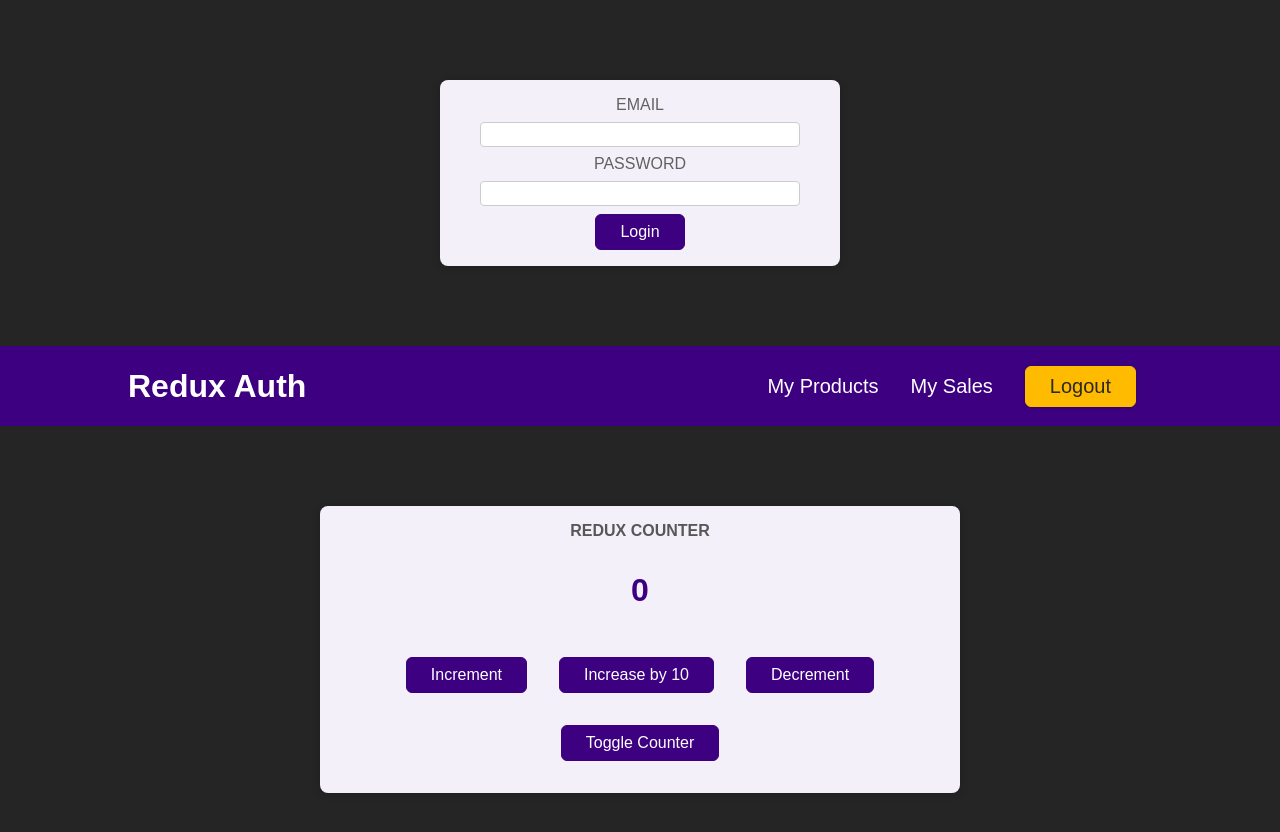
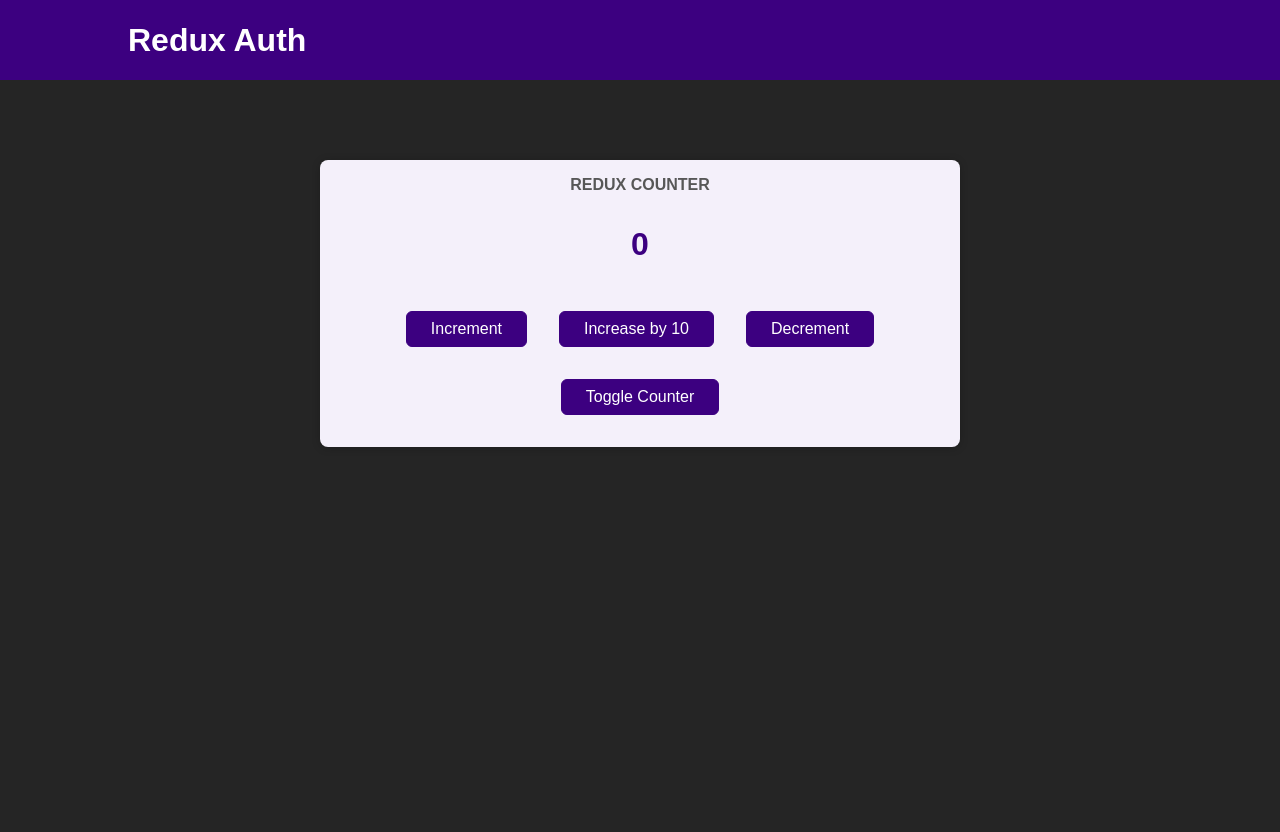
Before and after one commit to Practice-SpencerTower/redux-rcg, a React (Create React App) app: page / in a window 1280 px wide. Shown: the top 832 px of the page. After the commit the page ends 800 px from the top, so only its background shows below. Built offline with nearby package versions, Linux system fonts and the light colour scheme.

Commit message:
adds conditional rendering for auth form and header

```diff
--- a/src/App.js
+++ b/src/App.js
@@ -1,11 +1,14 @@
 import Counter from './components/Counter';
 import Header from './components/Header';
 import Auth from './components/Auth';
+import { useSelector } from 'react-redux';
+import { authActions } from './store';
 
 function App() {
+    const isAuthenticated = useSelector((state) => state.isAuthenticated);
     return (
         <>
-            <Auth />
+            {isAuthenticated && <Auth />}
             <Header />
             <Counter />
         </>
--- a/src/components/Header.js
+++ b/src/components/Header.js
@@ -1,21 +1,31 @@
 import classes from './Header.module.css';
+import { authActions } from '../store';
+import { useDispatch, useSelector } from 'react-redux';
 
 const Header = () => {
+    const dispatch = useDispatch;
+    const isAuthenticated = useSelector((state) => state.isAuthenticated);
+
+    const logoutHandler = () => {
+        dispatch(authActions.logout());
+    };
     return (
         <header className={classes.header}>
             <h1>Redux Auth</h1>
             <nav>
+                {isAuthenticated && (
                     <ul>
                         <li>
-            <a href='/'>My Products</a>
+                            <a href="/">My Products</a>
                         </li>
                         <li>
-            <a href='/'>My Sales</a>
+                            <a href="/">My Sales</a>
                         </li>
                         <li>
-            <button>Logout</button>
+                            <button onClick={logoutHandler}>Logout</button>
                         </li>
                     </ul>
+                )}
             </nav>
         </header>
     );
--- a/src/store/index.js
+++ b/src/store/index.js
@@ -44,12 +44,13 @@ const authSlice = createSlice({
     },
 });
 
-// action identifiers are automatically created - keys match the method names in reducers
-
 const store = configureStore({
     reducer: counterSlice.reducer,
+    auth: authSlice.reducer,
 });
 
+// action identifiers are automatically created - keys match the method names in reducers
 export const counterActions = counterSlice.actions;
+export const authActions = authSlice.actions;
 // connect react-app to redux store
 export default store;
```
Lines whose indentation alone changed are shown as unchanged.
